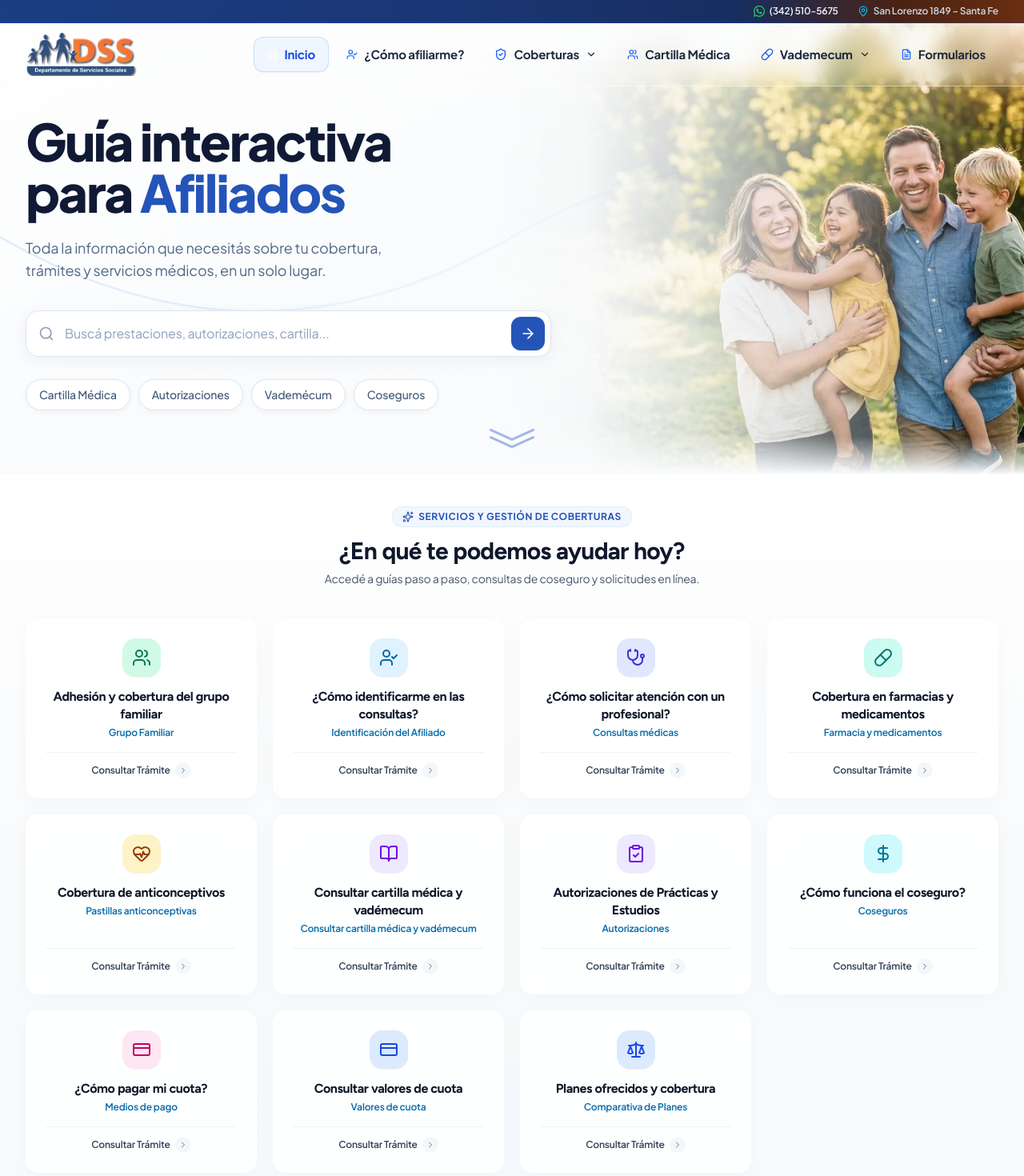
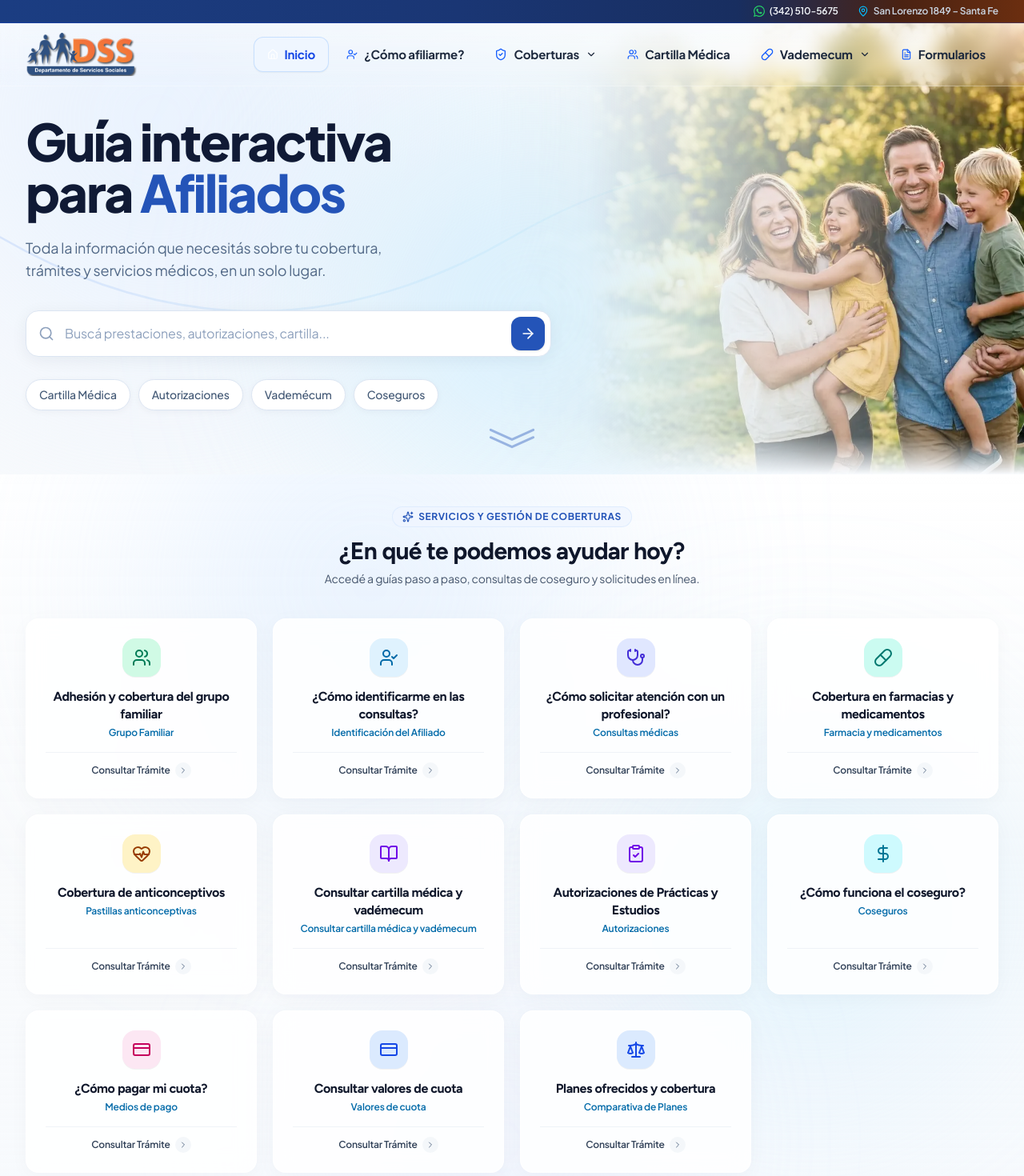
Before and after one commit to KarimServin/guia-interactiva-dss, a Next.js app: page / in a window 1280 px wide. Shown: the top 1470 px of the page at 80% size. Built offline with nearby package versions, Linux system fonts and the light colour scheme.

Commit message:
style(ui): increase navbar mobile transparency and restore GPU-accelerated ambient blur background

```diff
--- a/src/components/ActionGrid.tsx
+++ b/src/components/ActionGrid.tsx
@@ -69,11 +69,11 @@ export const ActionGrid: React.FC<ActionGridProps> = ({
 }) => {
   return (
     <section id="servicios" className="relative pt-8 pb-16 sm:pt-10 sm:pb-20 scroll-mt-28 sm:scroll-mt-32 overflow-hidden bg-slate-50/60">
-      {/* ─────────── BACKGROUND LAYER: Very Light Background + Subtle Blobs (Optimized with radial gradients) ─────────── */}
+      {/* ─────────── BACKGROUND LAYER: Very Light Background + Ambient Glows (GPU accelerated) ─────────── */}
       <div className="absolute inset-0 bg-gradient-to-b from-white via-slate-50/80 to-blue-50/30 pointer-events-none" />
-      <div className="pointer-events-none absolute -top-28 left-1/6 w-[500px] h-[500px] rounded-full bg-[radial-gradient(circle,_var(--tw-gradient-stops))] from-blue-200/40 to-transparent" />
-      <div className="pointer-events-none absolute top-1/3 right-10 w-[450px] h-[450px] rounded-full bg-[radial-gradient(circle,_var(--tw-gradient-stops))] from-sky-200/40 to-transparent" />
-      <div className="pointer-events-none absolute -bottom-20 left-1/3 w-[400px] h-[400px] rounded-full bg-[radial-gradient(circle,_var(--tw-gradient-stops))] from-indigo-100/40 to-transparent" />
+      <div className="pointer-events-none absolute -top-28 left-1/6 w-[450px] sm:w-[500px] h-[450px] sm:h-[500px] rounded-full bg-blue-200/40 blur-[90px] sm:blur-[140px] transform-gpu will-change-transform translate-z-0" />
+      <div className="pointer-events-none absolute top-1/3 right-10 w-[400px] sm:w-[450px] h-[400px] sm:h-[450px] rounded-full bg-sky-200/35 blur-[80px] sm:blur-[130px] transform-gpu will-change-transform translate-z-0" />
+      <div className="pointer-events-none absolute -bottom-20 left-1/3 w-[350px] sm:w-[400px] h-[350px] sm:h-[400px] rounded-full bg-indigo-100/35 blur-[80px] sm:blur-[120px] transform-gpu will-change-transform translate-z-0" />
 
       <div className="relative z-10 px-4 sm:px-6 lg:px-8 max-w-7xl mx-auto">
         {/* Central Separator Section */}
--- a/src/components/Header.tsx
+++ b/src/components/Header.tsx
@@ -101,16 +101,16 @@ export const Header: React.FC<HeaderProps> = ({ activeTab = 'guia', onSelectNav
         </div>
       </div>
 
-      {/* Main navbar — frosted gradient glass in Hero, semi-transparent glass on mobile, solid white on desktop when scrolled */}
+      {/* Main navbar — frosted gradient glass in Hero, high transparency glass on mobile, solid white on desktop when scrolled */}
       <div
         className={`transition-all duration-300 ease-in-out ${
           isPastHero
-            ? 'bg-white/75 md:bg-white/98 backdrop-blur-xl border-b border-slate-200/80 shadow-md shadow-slate-200/40'
-            : 'bg-white/60 md:bg-transparent backdrop-blur-md border-b border-transparent shadow-none'
+            ? 'bg-white/45 md:bg-white/98 backdrop-blur-md md:backdrop-blur-xl border-b border-slate-200/50 md:border-slate-200/80 shadow-xs md:shadow-md'
+            : 'bg-white/25 md:bg-transparent backdrop-blur-md border-b border-transparent shadow-none'
         }`}
         style={
           !isPastHero
-            ? { background: 'linear-gradient(180deg, rgba(255, 255, 255, 0.45) 0%, rgba(255, 255, 255, 0.15) 70%, rgba(255, 255, 255, 0) 100%)' }
+            ? { background: 'linear-gradient(180deg, rgba(255, 255, 255, 0.3) 0%, rgba(255, 255, 255, 0.08) 70%, rgba(255, 255, 255, 0) 100%)' }
             : undefined
         }>
         <div className="max-w-7xl mx-auto px-4 sm:px-6 lg:px-8 h-[72px] sm:h-[78px] flex items-center justify-between gap-4">
@@ -228,7 +228,7 @@ export const Header: React.FC<HeaderProps> = ({ activeTab = 'guia', onSelectNav
       <div className={`md:hidden transition-all duration-300 ease-in-out overflow-hidden ${
         isMobileMenuOpen ? 'max-h-[600px] opacity-100' : 'max-h-0 opacity-0 pointer-events-none'
       }`}>
-        <div className="bg-white/80 backdrop-blur-2xl border-b border-slate-100 shadow-2xl px-3 py-3 space-y-0.5">
+        <div className="bg-white/60 backdrop-blur-2xl border-b border-slate-200/60 shadow-2xl px-3 py-3 space-y-0.5">
           {NAV_ITEMS.map((item) => {
             const Icon = item.icon;
             const isVademecum = item.id === 'vademecum';
--- a/src/components/HeroSection.tsx
+++ b/src/components/HeroSection.tsx
@@ -59,9 +59,9 @@ export const HeroSection: React.FC<HeroSectionProps> = ({
     <section className="relative overflow-hidden bg-white">
       {/* ─────────── BACKGROUND LAYER: Luxurious Editorial Mesh ─────────── */}
       <div className="absolute inset-0 bg-gradient-to-br from-white via-slate-50/80 to-blue-50/30" />
-      {/* Ultra-soft ambient luminous glows (Optimized for mobile: radial gradients instead of expensive CSS blur filters) */}
-      <div className="pointer-events-none absolute -top-44 -left-32 w-[650px] h-[650px] rounded-full bg-[radial-gradient(circle,_var(--tw-gradient-stops))] from-blue-100/60 to-transparent" />
-      <div className="pointer-events-none absolute top-1/4 left-1/3 w-[480px] h-[480px] rounded-full bg-[radial-gradient(circle,_var(--tw-gradient-stops))] from-sky-200/40 to-transparent" />
+      {/* Ultra-soft ambient luminous glows (GPU accelerated composited layers for 60fps mobile performance) */}
+      <div className="pointer-events-none absolute -top-44 -left-32 w-[600px] sm:w-[650px] h-[600px] sm:h-[650px] rounded-full bg-blue-100/60 blur-[90px] sm:blur-[140px] transform-gpu will-change-transform translate-z-0" />
+      <div className="pointer-events-none absolute top-1/4 left-1/3 w-[420px] sm:w-[480px] h-[420px] sm:h-[480px] rounded-full bg-sky-200/50 blur-[80px] sm:blur-[130px] transform-gpu will-change-transform translate-z-0" />
       {/* Subtle organic SVG accent line */}
       <svg className="absolute top-0 left-0 w-full h-full pointer-events-none opacity-[0.15]" xmlns="http://www.w3.org/2000/svg" viewBox="0 0 1440 320" preserveAspectRatio="none">
         <path fill="none" stroke="url(#hero-gradient-stroke)" strokeWidth="1.5" d="M0,160 Q360,260 720,160 T1440,160" />
```
